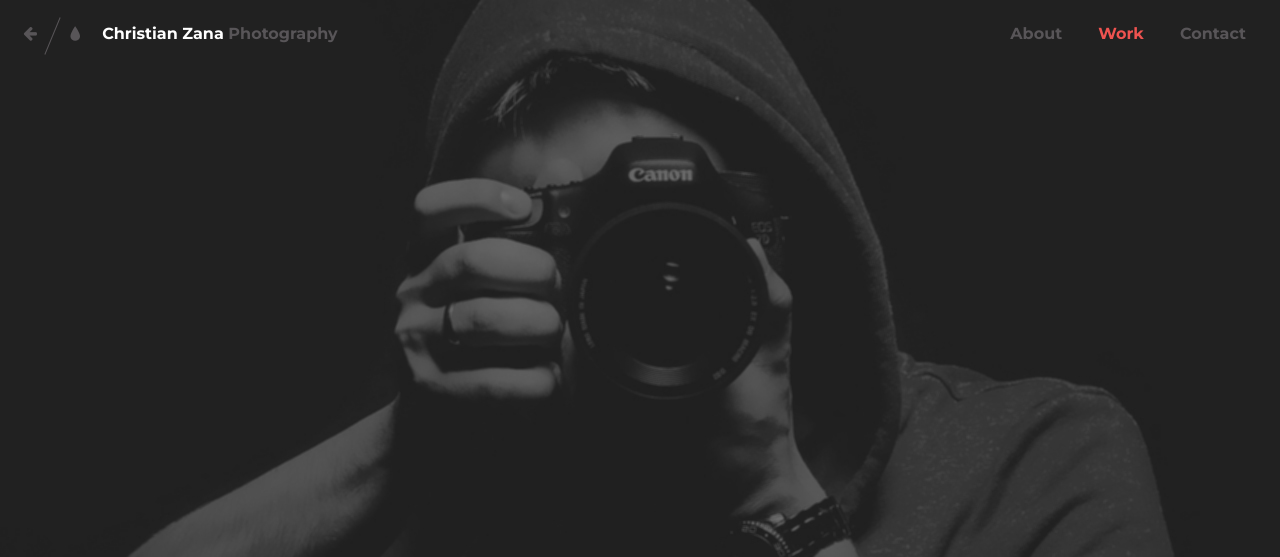
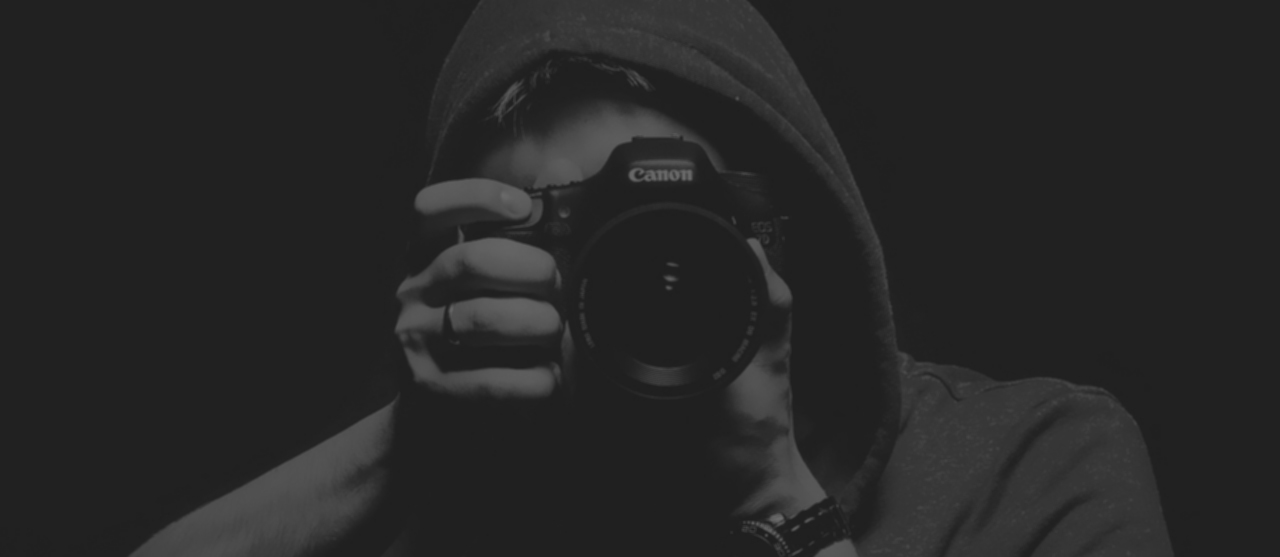
Before and after one commit to deboapps/photowebsite_codrops, a plain HTML site: page index.html in a window 1280 px wide. Shown: the top 557 px of the page. Drawn offline with Linux system fonts and the light colour scheme.

Commit message:
Update index.html

```diff
--- a/index.html
+++ b/index.html
@@ -21,18 +21,6 @@
 			<div class="hero__back hero__back--mover"></div>
 			<div class="hero__front"></div>
 		</div>
-		<header class="codrops-header">
-			<div class="codrops-links">
-				<a class="codrops-icon codrops-icon--prev" href="http://tympanus.net/Development/InteractiveColoringConcept/" title="Previous Demo"><span>Previous Demo</span></a>
-				<a class="codrops-icon codrops-icon--drop" href="http://tympanus.net/codrops/2015/05/06/photography-website-concept/" title="Back to the article"><span>Back to the Codrops article</span></a>
-			</div>
-			<h1 class="codrops-title">Christian Zana <span>Photography</span></h1>
-			<nav class="menu">
-				<a class="menu__item" href="#"><span>About</span></a>
-				<a class="menu__item menu__item--current" href="#"><span>Work</span></a>
-				<a class="menu__item" href="#"><span>Contact</span></a>
-			</nav>
-		</header>
 		<div class="stack-slider">
 			<div class="stacks-wrapper">
 				<div class="stack">
```
